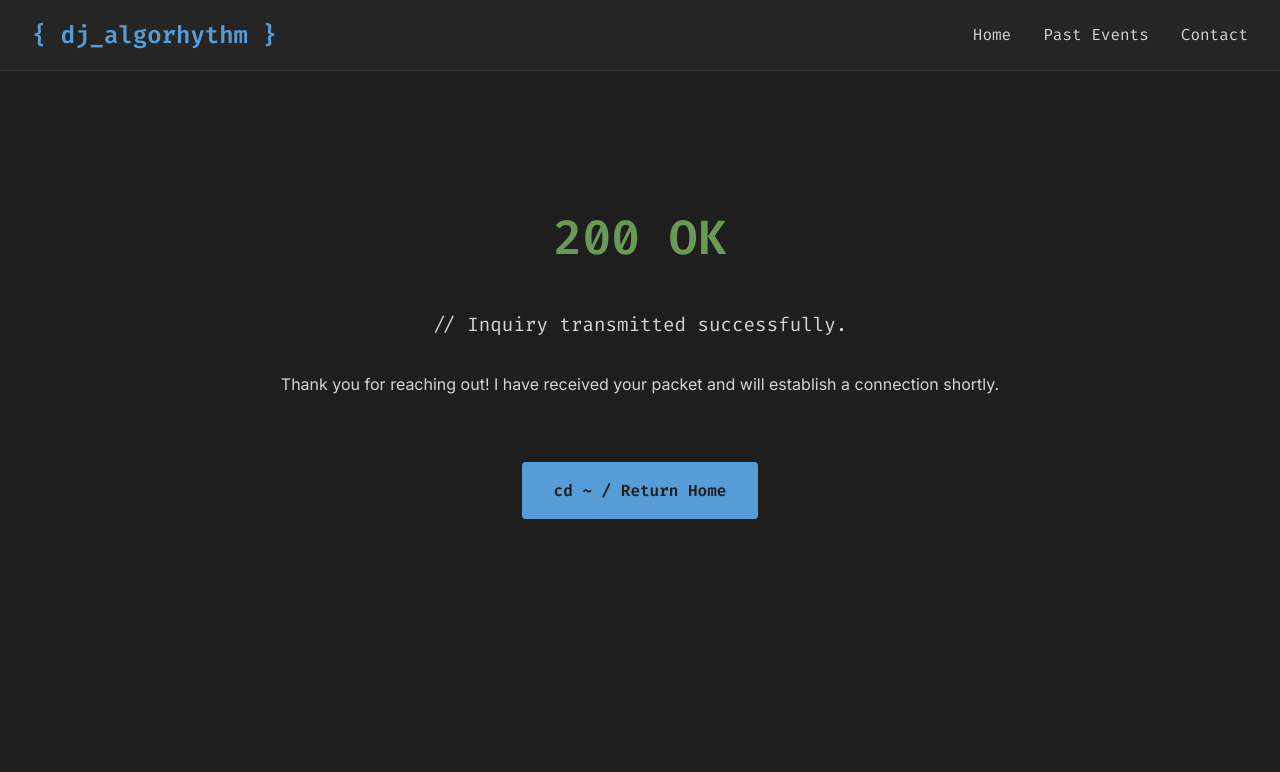
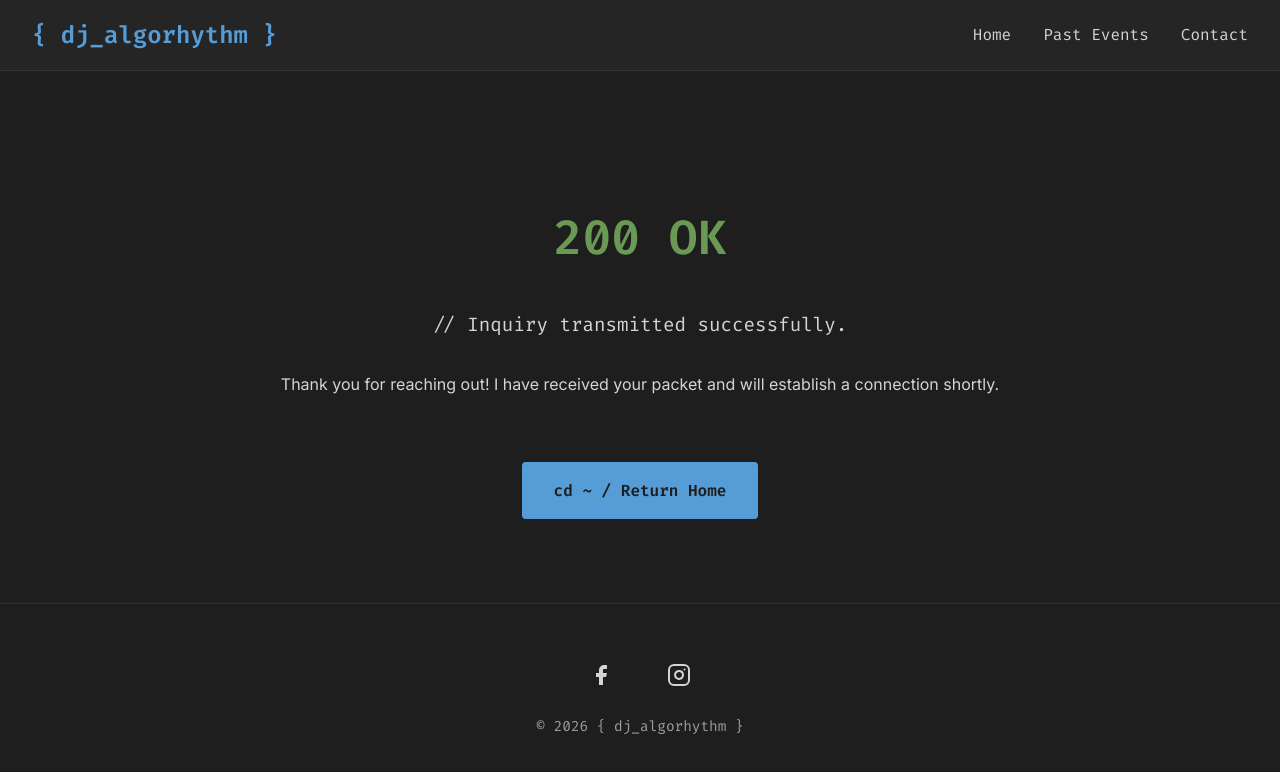
Before and after one commit to dj-algorhythm-rva/dj-algorhythm-rva.github.io, a React (Vite) app: page /#/success in a window 1280 px wide. Shown: the top 772 px of the page. Built offline with nearby package versions, Linux system fonts and the light colour scheme.

Commit message:
Add socials

```diff
--- a/src/App.css
+++ b/src/App.css
@@ -271,6 +271,56 @@ input[type="time"]::-webkit-calendar-picker-indicator {
   cursor: pointer;
 }
 
+/* --- Footer & Socials --- */
+.site-footer {
+  text-align: center;
+  padding: 3rem 0;
+  margin-top: auto;
+  border-top: 1px solid #333;
+}
+
+.social-links {
+  display: flex;
+  justify-content: center;
+  gap: 2rem;
+  margin-bottom: 1rem;
+}
+
+.social-icon {
+  color: var(--text-secondary);
+  transition: all 0.3s ease;
+  display: flex;
+  align-items: center;
+  justify-content: center;
+  padding: 10px;
+  border-radius: 50%;
+  border: 1px solid transparent;
+}
+
+.social-icon:hover {
+  color: var(--accent-blue);
+  background-color: rgba(86, 156, 214, 0.1);
+  border-color: var(--accent-blue);
+  transform: translateY(-3px);
+  box-shadow: 0 0 15px rgba(86, 156, 214, 0.3);
+}
+
+.copyright {
+  color: var(--text-secondary);
+  font-size: 0.9rem;
+  opacity: 0.7;
+}
+
+.app-container {
+  min-height: 100vh;
+  display: flex;
+  flex-direction: column;
+}
+
+.content-wrap {
+  flex: 1;
+}
+
 /* Mobile Tweak */
 @media (max-width: 600px) {
   .hero h1 {
--- a/src/App.jsx
+++ b/src/App.jsx
@@ -3,7 +3,8 @@ import { Navbar } from "./components/Navbar";
 import { Home } from "./pages/Home";
 import { PastEvents } from "./pages/PastEvents";
 import { Inquiry } from "./pages/Inquiry";
-import { Success } from './pages/Success';
+import { Success } from "./pages/Success";
+import { Footer } from "./components/Footer";
 import "./App.css";
 
 function App() {
@@ -17,6 +18,7 @@ function App() {
           <Route path="/inquiry" element={<Inquiry />} />
           <Route path="/success" element={<Success />} />
         </Routes>
+        <Footer />
       </div>
     </Router>
   );
--- /dev/null
+++ b/src/components/Footer.jsx
@@ -0,0 +1,54 @@
+function Footer() {
+  const currentYear = new Date().getFullYear();
+
+  return (
+    <footer className="site-footer">
+      <div className="social-links">
+        {/* Facebook */}
+        <a
+          href="https://www.facebook.com/djAlgorhythmRVA"
+          target="_blank"
+          rel="noopener noreferrer"
+          aria-label="Facebook"
+          className="social-icon"
+        >
+          <svg viewBox="0 0 24 24" width="24" height="24" fill="currentColor">
+            <path d="M18 2h-3a5 5 0 0 0-5 5v3H7v4h3v8h4v-8h3l1-4h-4V7a1 1 0 0 1 1-1h3z" />
+          </svg>
+        </a>
+
+        {/* Instagram */}
+        <a
+          href="https://www.instagram.com/djalgorhythmrva/"
+          target="_blank"
+          rel="noopener noreferrer"
+          aria-label="Instagram"
+          className="social-icon"
+        >
+          <svg
+            viewBox="0 0 24 24"
+            width="24"
+            height="24"
+            fill="none"
+            stroke="currentColor"
+            strokeWidth="2"
+            strokeLinecap="round"
+            strokeLinejoin="round"
+          >
+            <rect x="2" y="2" width="20" height="20" rx="5" ry="5"></rect>
+            <path d="M16 11.37A4 4 0 1 1 12.63 8 4 4 0 0 1 16 11.37z"></path>
+            <line x1="17.5" y1="6.5" x2="17.51" y2="6.5"></line>
+          </svg>
+        </a>
+      </div>
+
+      <p className="copyright">
+        <code>
+          &copy; {currentYear} {`{ dj_algorhythm }`}
+        </code>
+      </p>
+    </footer>
+  );
+}
+
+export { Footer };
```
